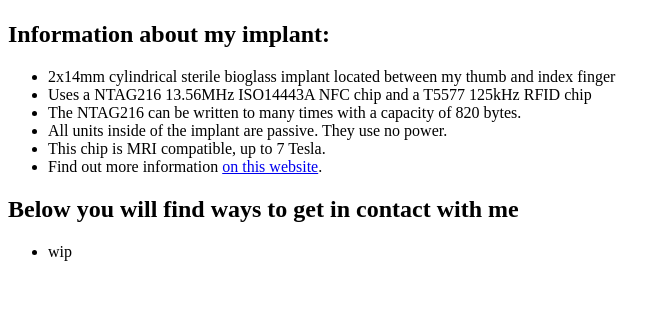
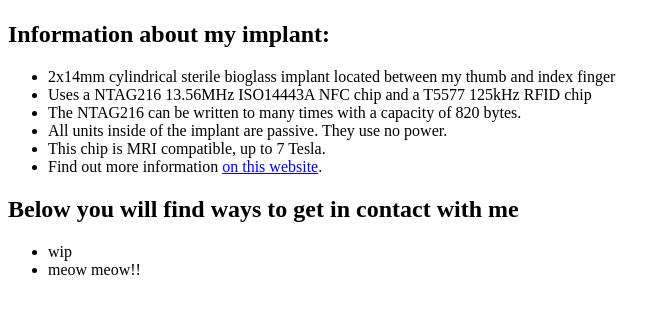
Before and after one commit to IceMinePenguin/doohickey-device-for-devious-denominations, a plain HTML site: page index.html in a window 1280 px wide. Shown: the part 59-372 px from the top of the page, without its empty margins (0-668 px from the left). Drawn offline with Linux system fonts and the light colour scheme.

Commit message:
added meow meow

```diff
--- a/index.html
+++ b/index.html
@@ -20,6 +20,7 @@
       <h2>Below you will find ways to get in contact with me</h2>
         <ul>
           <li>wip</li>
+          <li>meow meow!!</li>
         </ul>
     </main>
   </body>
```
